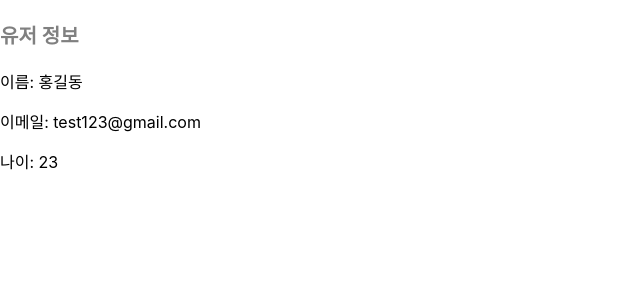
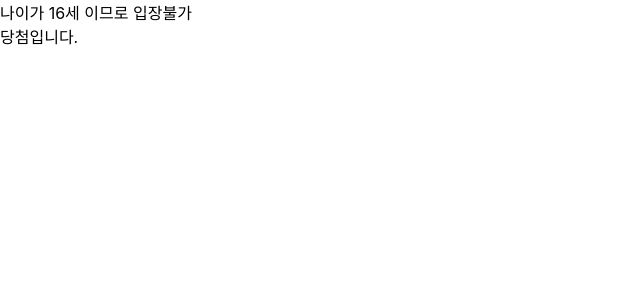
Before and after one commit to scminy0527-rgb/back_react_study, a React (Create React App) app: page / in a window 1280 px wide. Shown: the top 300 px of the page, without its empty margins (0-640 px from the left). Built offline with nearby package versions, Linux system fonts and the light colour scheme.

Commit message:
feat: Jsx05 및 구성요소

```diff
--- a/src/App.js
+++ b/src/App.js
@@ -1,12 +1,10 @@
 import "./App.css";
-import UserContainer from "./props/UserContainer";
-import UserProps from "./props/UserProps";
-import Hobby from "./state/Hobby";
+import Jsx05 from "./tutorial/Jsx05";
 
 function App() {
   return (
     <>
-      <UserContainer />
+      <Jsx05 />
     </>
   );
 }
--- a/src/tutorial/Jsx05.jsx
+++ b/src/tutorial/Jsx05.jsx
@@ -8,12 +8,11 @@ import Lucky from "./Lucky";
 // 성인과 관계 없이 age가 짝수라면 "당첨"을 출력
 
 // 컴포넌트 분리
-const age = 30;
+const age = 16;
 const limitAge = 19;
-const jMsg = "당첨입니다.";
 
 const passComponent = <>{PassComponent(age, limitAge)}</>;
-const jackpot = Lucky(age);
+const jackpot = <>{Lucky(age)}</>;
 
 const Jsx05 = () => {
   return (
--- a/src/tutorial/Lucky.jsx
+++ b/src/tutorial/Lucky.jsx
@@ -2,8 +2,8 @@ import React from "react";
 
 const Lucky = (age) => {
   const jMsg = "당첨입니다.";
-  const jackpot = !(age % 2) ?? <div>{jMsg}</div>;
-  return <div>{jackpot}</div>;
+  const jackpot = !(age % 2) && <div>{jMsg}</div>;
+  return jackpot;
 };
 
 export default Lucky;
--- a/src/tutorial/PassComponent.jsx
+++ b/src/tutorial/PassComponent.jsx
@@ -3,13 +3,12 @@ import React from "react";
 const PassComponent = (age, limitAge) => {
   const passMsg = "입장가능";
   const notPassMsg = "입장불가";
+  const isOverLimit = age >= limitAge;
 
-  const msg =
-    age >= limitAge ? (
-      <div>{`나이가 ${age}세 이므로 ${passMsg}`}</div>
-    ) : (
-      <div>{`나이가 ${age}세 이므로 ${notPassMsg}`}</div>
-    );
+  // 3항 연산자 이용해서 text 부분 중간내용 처리
+  const msg = (
+    <div>{`나이가 ${age}세 이므로 ${isOverLimit ? passMsg : notPassMsg}`}</div>
+  );
   return msg;
 };
 
```
